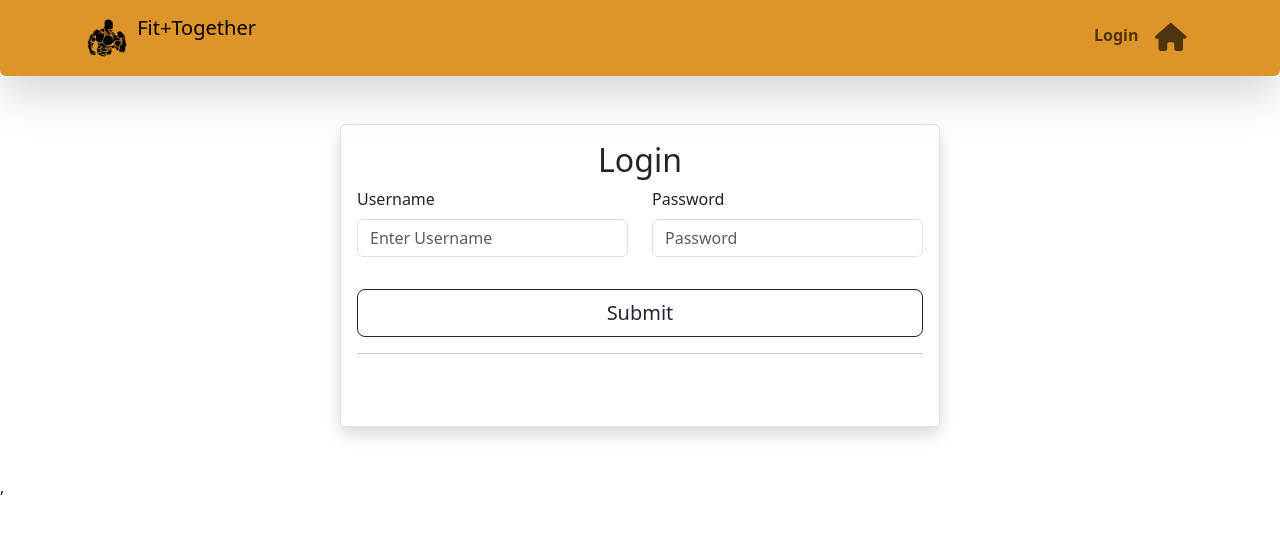
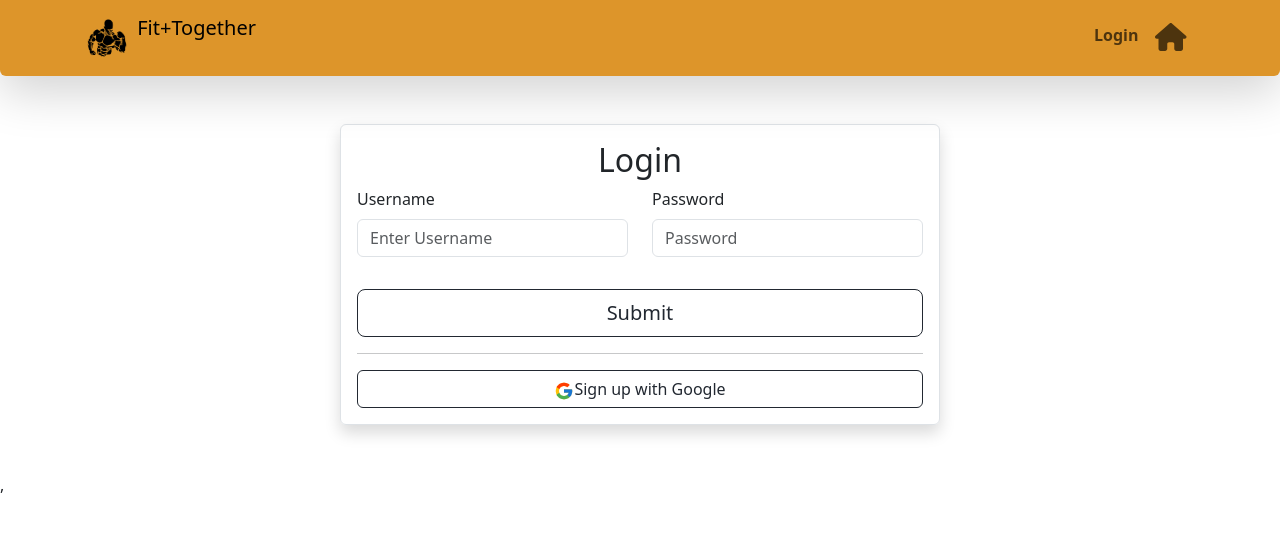
Before and after one commit to Tarvisss/fit-together-frontend, a React (Vite) app: page /auth/login in a window 1280 px wide. Shown: the top 534 px of the page. Built offline with nearby package versions, Linux system fonts and the light colour scheme.

Commit message:
matching theme for the google button

```diff
--- a/src/components/ProtectedRoutes.jsx
+++ b/src/components/ProtectedRoutes.jsx
@@ -1,4 +1,4 @@
-import React from "react";
+
 import { Navigate, Outlet } from "react-router-dom";
 
 function ProtectedRoutes(){
@@ -9,8 +9,6 @@ const isAuthenticated = () => {
     return token && user;
 
     }
-
-
     return isAuthenticated() ? <Outlet/> : <Navigate to="/auth/login"/>
 }
 
--- a/src/customHooks/FetchQuotes.jsx
+++ b/src/customHooks/FetchQuotes.jsx
@@ -1,4 +1,4 @@
-import React, {useState, useEffect} from "react";
+import {useState, useEffect} from "react";
 import ApiHandler from "../Api/ApiHandlerClass";
 const fallbackQuote = "You are free, and that is why you are lost.";
 const fallbackQuoteAuthor = "Franz Kafka";
@@ -33,6 +33,5 @@ const ZenQuote = () => {
         </>
       )
 }
-//style={{ color: "black", marginLeft: "65px" }}
-//style={{ color: "black", marginLeft: "140px", marginTop: "25px" }}
+
 export default ZenQuote;
--- a/src/routes/Login.jsx
+++ b/src/routes/Login.jsx
@@ -7,7 +7,8 @@ import Col from 'react-bootstrap/Col';
 import Form from 'react-bootstrap/Form';
 import { Container, Row } from "react-bootstrap";
 import ApiHandler from '../Api/ApiHandlerClass';
-import { GoogleLogin } from '@react-oauth/google';
+import { useGoogleLogin } from '@react-oauth/google';
+import googleIcon from "/home/tarvis/Documents/software_projects/fit+together-v2/frontend/src/assets/icons8-google-32.png"
 
 
 function UserLogin(){
@@ -52,20 +53,19 @@ function UserLogin(){
       };
 
           // Google Sign-In success handler
-    const handleGoogleSignIn = async (response) => {
-    const id_token = response.credential; // ✅ This is correct
-
+ const googleLogin = useGoogleLogin({
+        onSuccess: async (tokenResponse) => {
             try {
                 const loginResponse = await fetch(`${import.meta.env.VITE_BACKEND_URL}/auth/google/signup`, {
                     method: 'POST',
                     headers: { 'Content-Type': 'application/json' },
-            body: JSON.stringify({ id_token }) // ✅ Correct usage
+                    body: JSON.stringify({ access_token: tokenResponse.access_token })
                 });
 
                 const data = await loginResponse.json();
                 if (data.authToken) {
-            login(data.authToken); // Store token and log in the user
-            navigate('/'); // Redirect after successful login
+                    login(data.authToken);
+                    navigate('/');
                 } else {
                     setErrorMessage('Google Sign-In failed');
                 }
@@ -73,7 +73,11 @@ function UserLogin(){
                 console.error('Google sign-in error:', error);
                 setErrorMessage('Error during Google Sign-In');
             }
-};
+        },
+        onError: () => {
+            setErrorMessage("Google Sign-In failed");
+        }
+    });
 
 
     return (
@@ -109,11 +113,20 @@ function UserLogin(){
               </Form>
               <hr/>
                 {/* Google Sign-In Button */}
-
-                    <GoogleLogin
-                        onSuccess={handleGoogleSignIn}
-                        onError={() => setErrorMessage('Google Sign-In failed')}
-                    />
+               <div className="d-grid gap-2">
+                    <Button
+                        className="justify-content-center align-items-center"
+                        variant="outline-primary"
+                        type="submit"
+                        width="100%"
+                        onClick={googleLogin}
+                    >
+                        <span>
+                            <img src={googleIcon} alt="" height="20px" width="20px"/>
+                        </span>
+                        Sign up with Google
+                    </Button>
+                </div>
           </div>
         </Container>
     )
--- a/src/routes/SignUp.jsx
+++ b/src/routes/SignUp.jsx
@@ -7,11 +7,12 @@ import Col from 'react-bootstrap/Col';
 import Form from 'react-bootstrap/Form';
 import { Container, Row } from "react-bootstrap";
 import ApiHandler from '../Api/ApiHandlerClass';
-import { GoogleOAuthProvider, GoogleLogin } from '@react-oauth/google';
+import { useGoogleLogin } from '@react-oauth/google';
+import googleIcon from "/home/tarvis/Documents/software_projects/fit+together-v2/frontend/src/assets/icons8-google-32.png"
 
 function UserSignUp() {
     const navigate = useNavigate();
-    const { user, login } = useContext(AuthContext);
+    const { login } = useContext(AuthContext);
 
     // Initial form state
     const [profileImage, setProfileImage] = useState(null);
@@ -78,20 +79,19 @@ function UserSignUp() {
     };
 
     // Google Sign-In success handler
-    const handleGoogleSignIn = async (response) => {
-    const id_token = response.credential; // ✅ This is correct
-
+    const googleLogin = useGoogleLogin({
+        onSuccess: async (tokenResponse) => {
             try {
                 const loginResponse = await fetch(`${import.meta.env.VITE_BACKEND_URL}/auth/google/signup`, {
                     method: 'POST',
                     headers: { 'Content-Type': 'application/json' },
-            body: JSON.stringify({ id_token }) // ✅ Correct usage
+                    body: JSON.stringify({ access_token: tokenResponse.access_token })
                 });
 
                 const data = await loginResponse.json();
                 if (data.authToken) {
-            login(data.authToken); // Store token and log in the user
-            navigate('/'); // Redirect after successful login
+                    login(data.authToken);
+                    navigate('/');
                 } else {
                     setErrorMessage('Google Sign-In failed');
                 }
@@ -99,8 +99,11 @@ function UserSignUp() {
                 console.error('Google sign-in error:', error);
                 setErrorMessage('Error during Google Sign-In');
             }
-};
-
+        },
+        onError: () => {
+            setErrorMessage("Google Sign-In failed");
+        }
+    });
 
     return (
         <Container className="d-flex justify-content-center align-items-center mt-5 mb-5">
@@ -204,19 +207,22 @@ function UserSignUp() {
                     </div>
                 </Form>
                 <hr/>
-                {/* Google Sign-In Button */}
-                    <GoogleLogin
-                        onSuccess={handleGoogleSignIn}
-                        onError={() => setErrorMessage('Google Sign-In failed')}
-                        render={(renderProps) => (
-                          <button
-                            onClick={renderProps.onClick}
-                            disabled={renderProps.disabled}
-                            className="btn btn-outline-primary w-100"
-                            > Sign up using your google account
-                          </button>
-                        )}
-                    />
+                {/* Custom Google Sign-In Button */}
+                <div className="d-grid gap-2">
+                    <Button
+                        className="justify-content-center align-items-center"
+                        variant="outline-primary"
+                        type="submit"
+                        width="100%"
+                        onClick={googleLogin}
+                    >
+                        <span>
+                            <img src={googleIcon} alt="" height="20px" width="20px"/>
+                        </span>
+                        Sign up with Google
+                    </Button>
+                </div>
+
             </div>
         </Container>
     );
```
Also changed, not shown: src/assets/icons8-google-32.png (added). Lines whose indentation alone changed are shown as unchanged.
